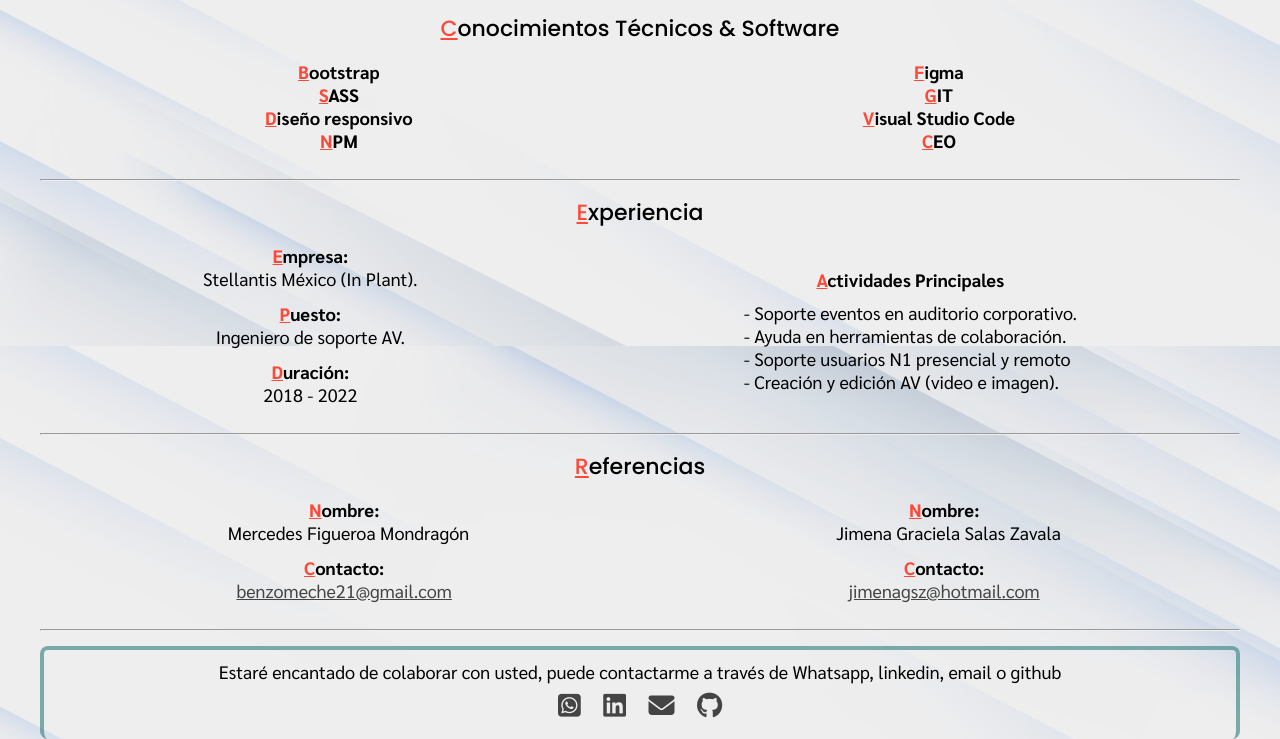
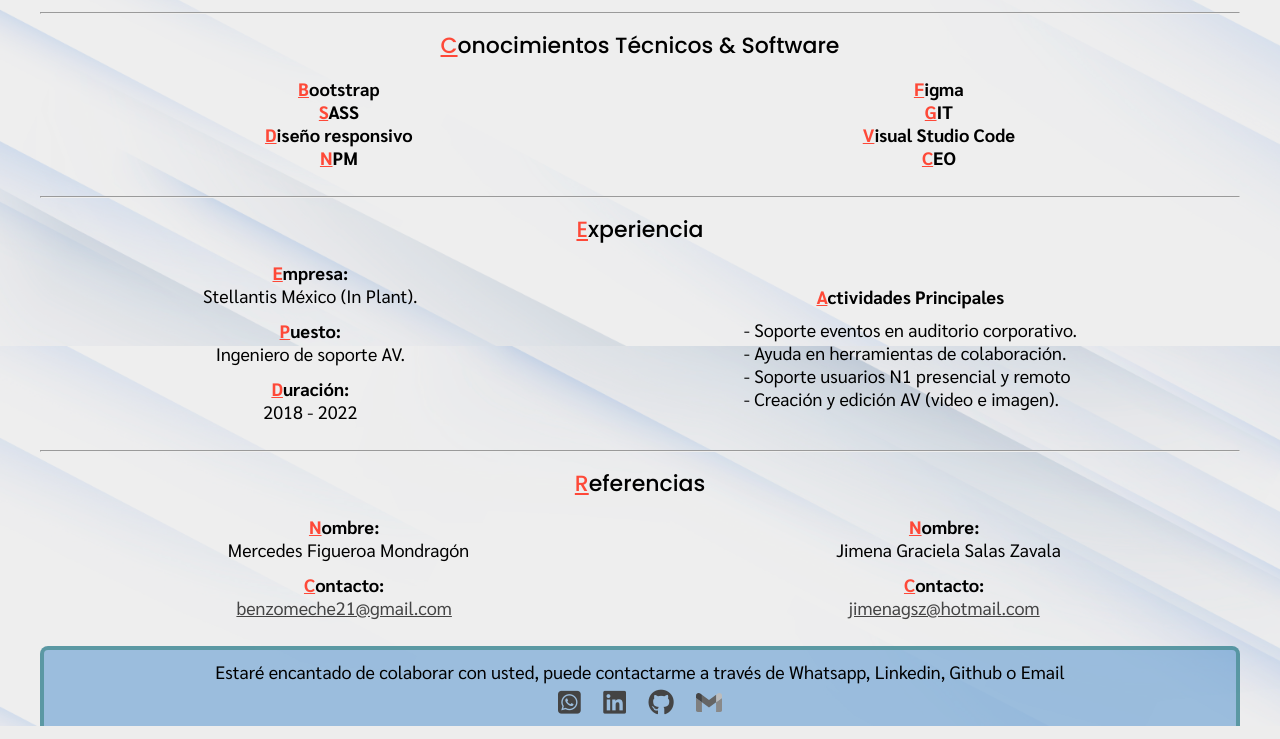
Before and after one commit to AlfredoSM92/CV_Alfredo_Sanchez, a website: page index.html in a window 1280 px wide. Shown: the part 1254-1993 px from the top of the page. Drawn offline with Linux system fonts and the light colour scheme.

Commit message:
Actualización 12/12/2022

```diff
--- a/index.html
+++ b/index.html
@@ -29,6 +29,7 @@
             <li><a href="#references">Referencias</a></li>
         </ul>
     </nav>
+    <hr class="break_line">
 
     <!-- Inicia seccion "Acerca de mí" -->
     <section id="about">
@@ -210,6 +211,7 @@
         </ul>
     </article>
     <hr class="break_line">
+    <!-- Termina sección "Conocimientos Técnicos" -->
 
     <!-- Inicia sección "Experiencia" -->
     <h3 class="heading">Experiencia</h3>
@@ -265,19 +267,24 @@
             </li>
         </ul>
     </section>
-    <hr class="break_line">
+    <!-- Termina sección "Referencias" -->
+
+    <!-- Inicia Footer -->
     <footer>
-        <p class="info">Estaré encantado de colaborar con usted, puede contactarme a través de Whatsapp, linkedin, email
-            o github</p>
+        <p class="info">Estaré encantado de colaborar con usted, puede contactarme a través de Whatsapp, Linkedin, Github o Email</p>
         <div>
             <a class="contact_link info" href="https://wa.me/5215521527716"><i
                     class="fa-brands fa-square-whatsapp"></i></a>
             <a class="contact_link info" href="https://www.linkedin.com/in/alfredosm1992/"><i
                     class="fa-brands fa-linkedin"></i></a>
-            <a class="contact_link info" href="mailto:ingalfresm@gmail.com"><i class="fa-solid fa-mail fa-envelope"></i></a>
             <a class="contact_link info" href="https://github.com/AlfredoSM92"><i class="fa-brands fa-github"></i></a>
+            <a class="contact_link info" href="mailto:ingalfresm@gmail.com">
+                <img src="./images/Gmail_icon_(2020).svg"
+                    class="fa-mail fa-envelope">
+            </a>
         </div>
     </footer>
+    <!-- Termina Footer -->
 </body>
 
 </html>
--- a/scss/partials/_footer.scss
+++ b/scss/partials/_footer.scss
@@ -2,32 +2,38 @@
 footer{
     margin-top: 1.5rem;
     @include flex(column, center, center, wrap);
-    // background-color: map-get($map: $colors, $key: back-color);
+    background-color: map-get($map: $colors, $key: back-color);
     border-width: .4rem .4rem 0 .4rem;
     border-style: solid;
     border-color: map-get($map: $colors, $key: border-color);
-    border-radius: 8px;
+    border-radius: 8px 8px 0 0;
     padding: 1rem;
     text-align: center;
-    .fa-brands, .fa-envelope{
+    .fa-brands{
         font-size: 2.6rem;
         color: map-get($map: $colors, $key: secondary-color);
-        margin: 1rem;
+        margin-right: 2rem;
     }
 }
 
+.fa-envelope {
+    width: 2.6rem;
+    filter:grayscale(100);
+    margin-top: 1rem;
+}
+
+.fa-envelope:hover{
+    filter: grayscale(0)
+}
+
 .fa-square-whatsapp:hover{
-    color: green;
+    color: rgb(2, 168, 2)
 }
 
 .fa-linkedin:hover{
     color: #0077b5
 }
 
-.fa-mail:hover {
-    color: rgb(216, 206, 67);
+.fa-github:hover {
+    color: whitesmoke;
 }
-
-.fa-github:hover {
-    color: black;
-}
```
Also changed, not shown: css/index.css, images/Gmail_icon_(2020).svg (added).
